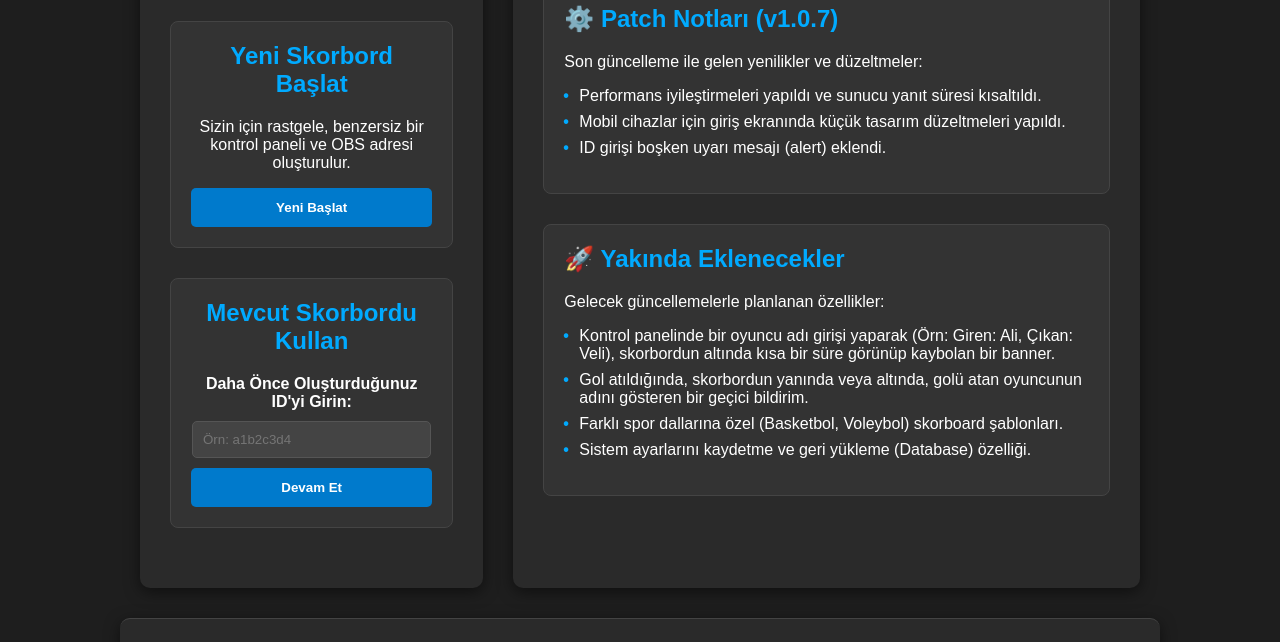
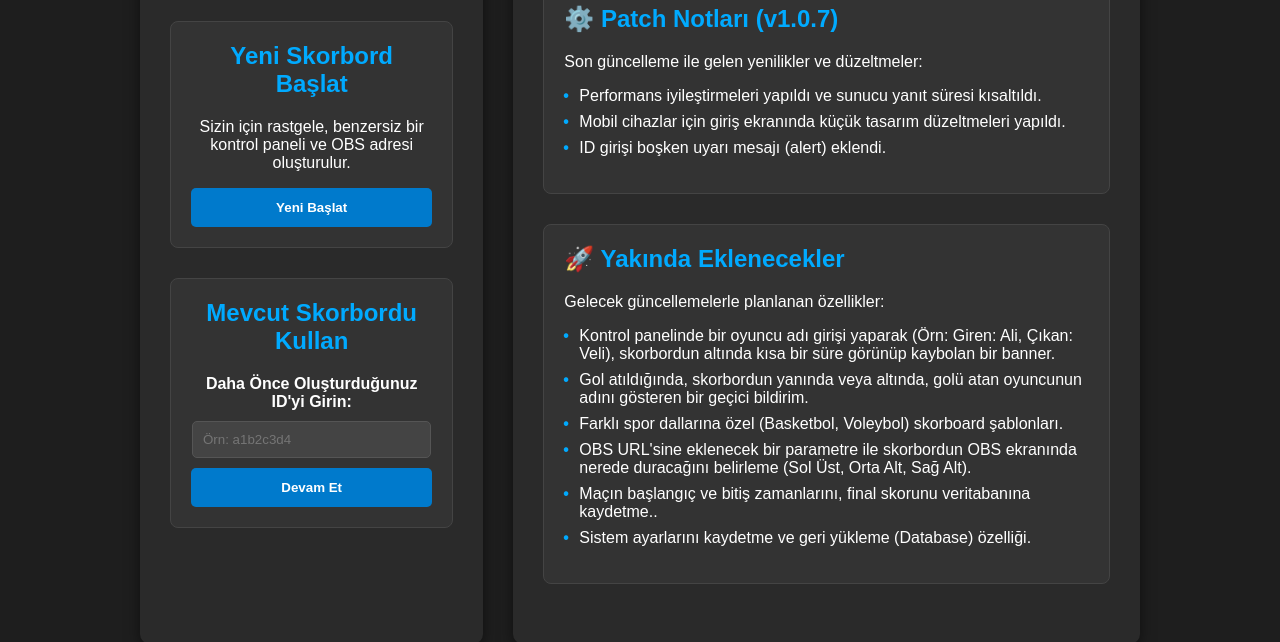
Before and after one commit to tenshoedits/Soccer_Scoreboard_by_TrooXie, a website: page public/index.html in a window 1280 px wide. Shown: the part 196-838 px from the top of the page. Drawn offline with Linux system fonts and the light colour scheme.

Commit message:
Refactor HTML structure and styles

```diff
--- a/public/index.html
+++ b/public/index.html
@@ -15,20 +15,20 @@
             min-height: 100vh;
             margin: 0;
             padding: 50px 20px 30px 20px;
-            overflow-y: hidden; /* Dikey kaydırmayı engeller */
+            overflow-y: hidden;
         }
 
-        /* Ana düzenleyici: Yan yana iki sütun için */
+
         .main-content-wrapper {
             display: flex;
             gap: 30px;
             width: 100%;
             max-width: 1000px;
-            /* flex-grow: 1 kaldırıldı, artık dikey olarak genişlemeyecek */
-            margin-bottom: 30px; /* Footer'ı yukarı kaydırmak için 50px'ten 30px'e düşürüldü */
+
+            margin-bottom: 30px;
         }
 
-        /* Her iki sütunun (Skorbord ve Güncellemeler) ana kart stili */
+
         .main-card-wrapper {
             background: #2a2a2a;
             padding: 30px;
@@ -36,13 +36,13 @@
             box-shadow: 0 4px 15px rgba(0, 0, 0, 0.5);
         }
 
-        /* SOL KART: SKORBORD YÖNETİM SİSTEMİ (flex: 1) */
+
         .main-card-wrapper.left-card {
             flex: 1;
             text-align: center;
         }
 
-        /* SAĞ KART: GÜNCELLEMELER (flex: 2) */
+
         .main-card-wrapper.right-card {
             flex: 2;
             text-align: left;
@@ -62,7 +62,7 @@
             margin-top: 0;
         }
 
-        /* İç bölümlerin stili */
+
         .section, .inner-section {
             margin-bottom: 30px;
             padding: 20px;
@@ -71,7 +71,7 @@
             background: #333;
         }
 
-        /* Liste elemanları için uyumlu stil */
+
         .inner-section ul {
             list-style-type: none;
             padding-left: 0;
@@ -119,7 +119,7 @@
             font-weight: bold;
         }
 
-        /* ALT BİLGİ (FOOTER) STİLİ */
+
         .site-footer {
             width: 100%;
             max-width: 1000px;
@@ -141,14 +141,14 @@
             text-decoration: underline;
         }
 
-        /* Küçük ekranlar için düzenleme (mobil uyum) */
+
         @media (max-width: 768px) {
             .main-content-wrapper {
                 flex-direction: column;
                 gap: 20px;
             }
             body {
-                /* Mobil cihazlarda içerik sığmayabileceği için kaydırmayı açıyoruz */
+
                 overflow-y: auto;
             }
             .main-card-wrapper, .main-card-wrapper.left-card, .main-card-wrapper.right-card {
@@ -204,6 +204,8 @@
                     <li>Kontrol panelinde bir oyuncu adı girişi yaparak (Örn: Giren: Ali, Çıkan: Veli), skorbordun altında kısa bir süre görünüp kaybolan bir banner.</li>
                     <li>Gol atıldığında, skorbordun yanında veya altında, golü atan oyuncunun adını gösteren bir geçici bildirim.</li>
                     <li>Farklı spor dallarına özel (Basketbol, Voleybol) skorboard şablonları.</li>
+                    <li>OBS URL'sine eklenecek bir parametre ile skorbordun OBS ekranında nerede duracağını belirleme (Sol Üst, Orta Alt, Sağ Alt).</li>
+                    <li>Maçın başlangıç ve bitiş zamanlarını, final skorunu veritabanına kaydetme..</li>
                     <li>Sistem ayarlarını kaydetme ve geri yükleme (Database) özelliği.</li>
                 </ul>
             </div>
```
